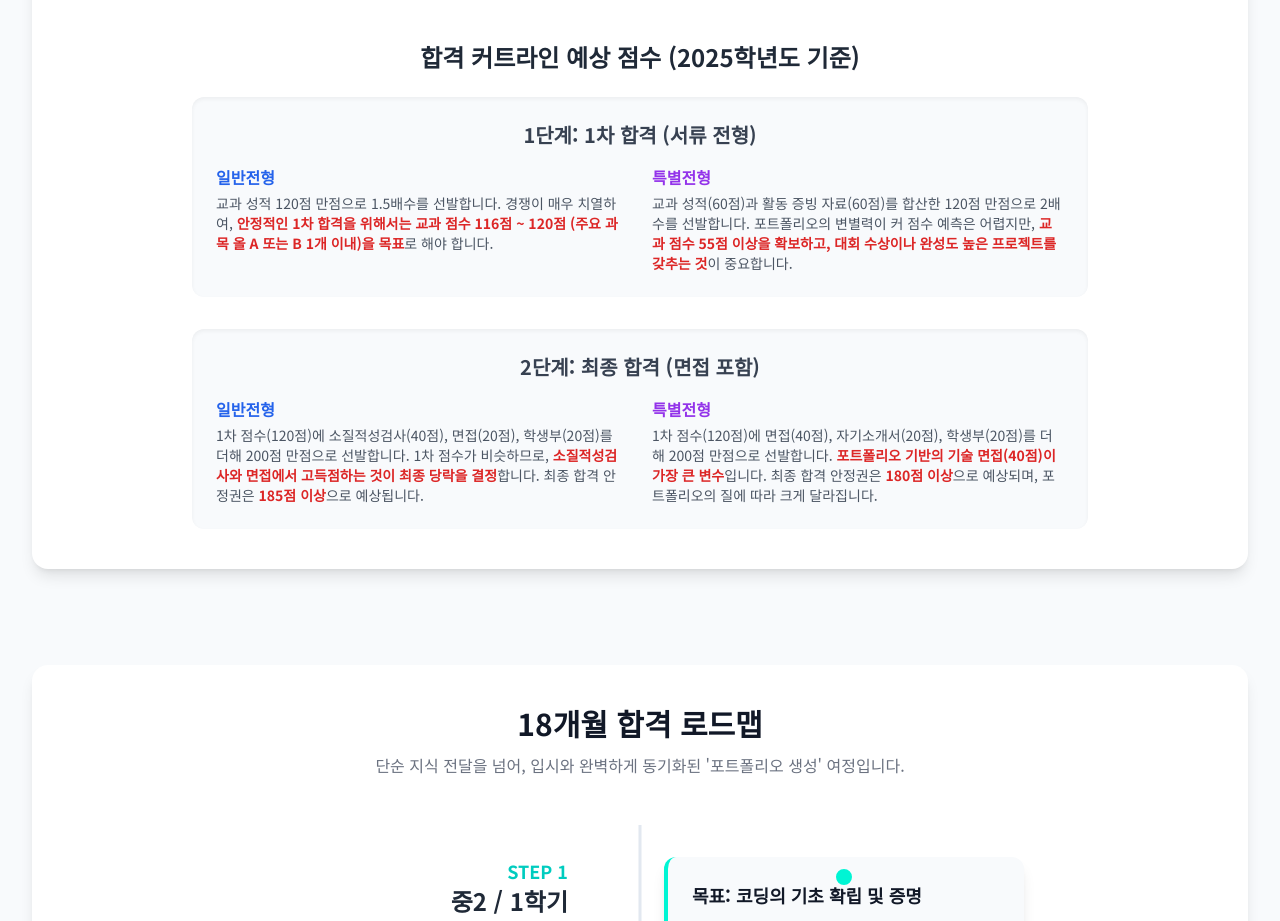
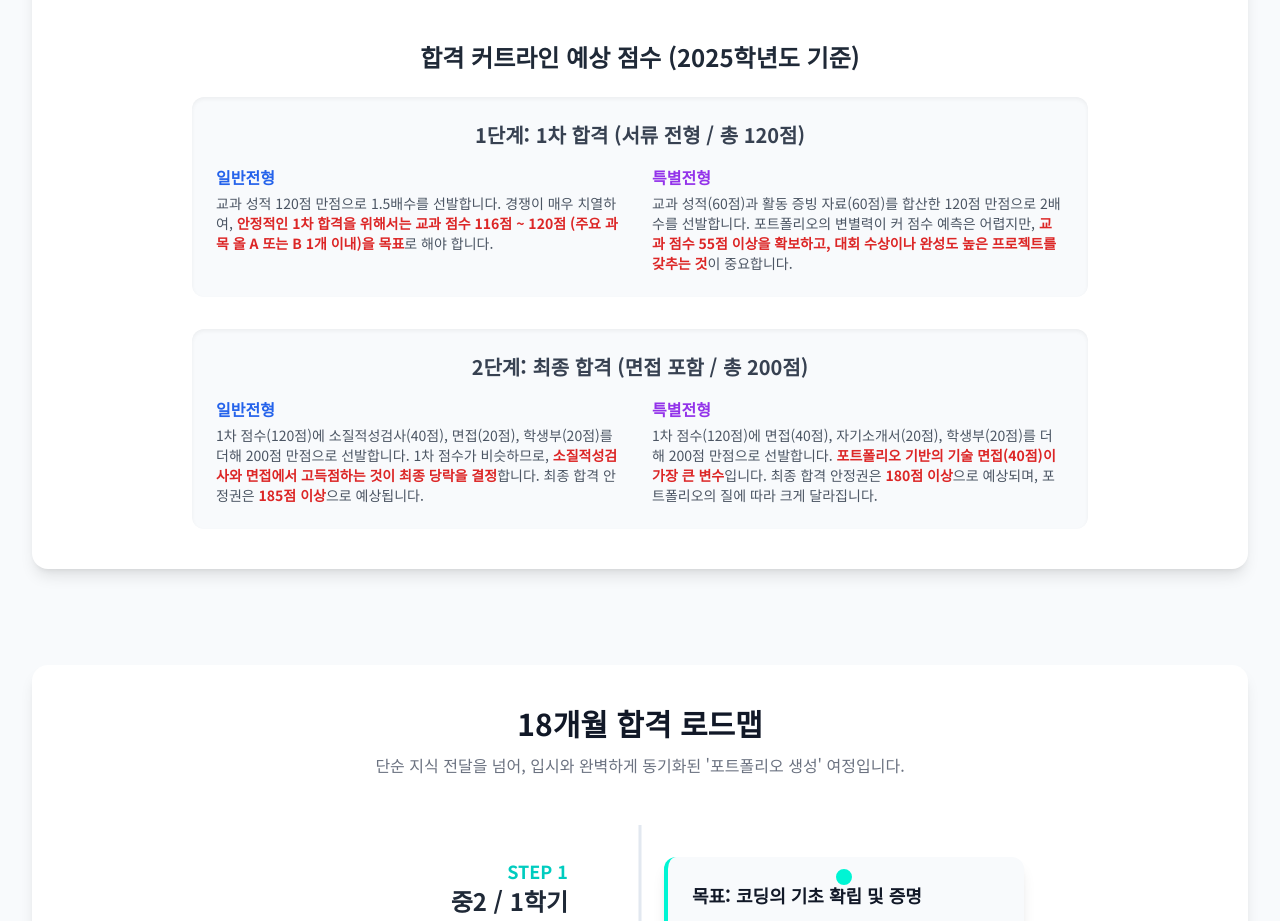
Before and after one commit to cjc-coding/cjc-coding.github.io, a plain HTML site: page dimigo2.html in a window 1280 px wide. Shown: the part 2480-3401 px from the top of the page. Drawn offline with nearby package versions, Linux system fonts and the light colour scheme.

Commit message:
Update dimigo2.html

```diff
--- a/dimigo2.html
+++ b/dimigo2.html
@@ -249,7 +249,7 @@
                     <h3 class="text-2xl font-bold text-center text-gray-800 mb-6">합격 커트라인 예상 점수 (2025학년도 기준)</h3>
                     <div class="max-w-4xl mx-auto space-y-8">
                         <div class="bg-slate-50 rounded-xl shadow-inner p-6">
-                            <h4 class="font-bold text-xl text-center text-gray-700 mb-4">1단계: 1차 합격 (서류 전형)</h4>
+                            <h4 class="font-bold text-xl text-center text-gray-700 mb-4">1단계: 1차 합격 (서류 전형 / 총 120점)</h4>
                             <div class="grid grid-cols-1 md:grid-cols-2 gap-6">
                                 <div>
                                     <h5 class="font-bold text-blue-600">일반전형</h5>
@@ -262,7 +262,7 @@
                             </div>
                         </div>
                         <div class="bg-slate-50 rounded-xl shadow-inner p-6">
-                             <h4 class="font-bold text-xl text-center text-gray-700 mb-4">2단계: 최종 합격 (면접 포함)</h4>
+                             <h4 class="font-bold text-xl text-center text-gray-700 mb-4">2단계: 최종 합격 (면접 포함 / 총 200점)</h4>
                             <div class="grid grid-cols-1 md:grid-cols-2 gap-6">
                                 <div>
                                     <h5 class="font-bold text-blue-600">일반전형</h5>
```
